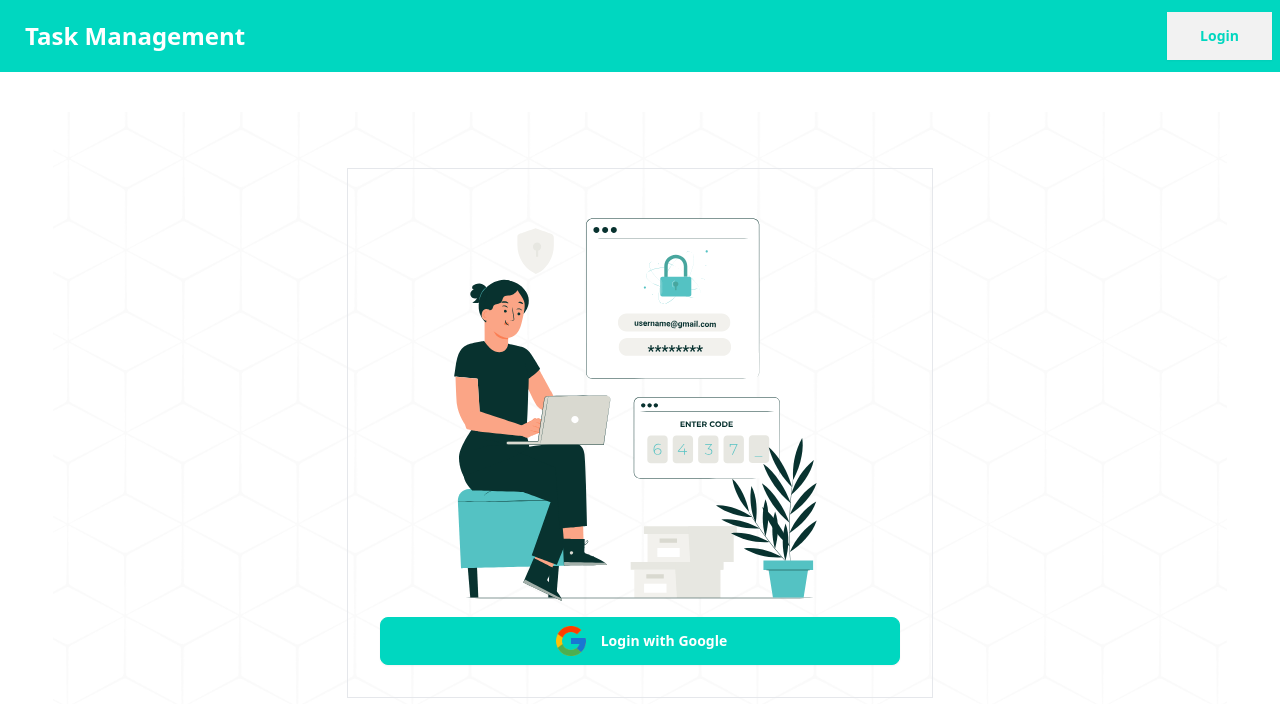
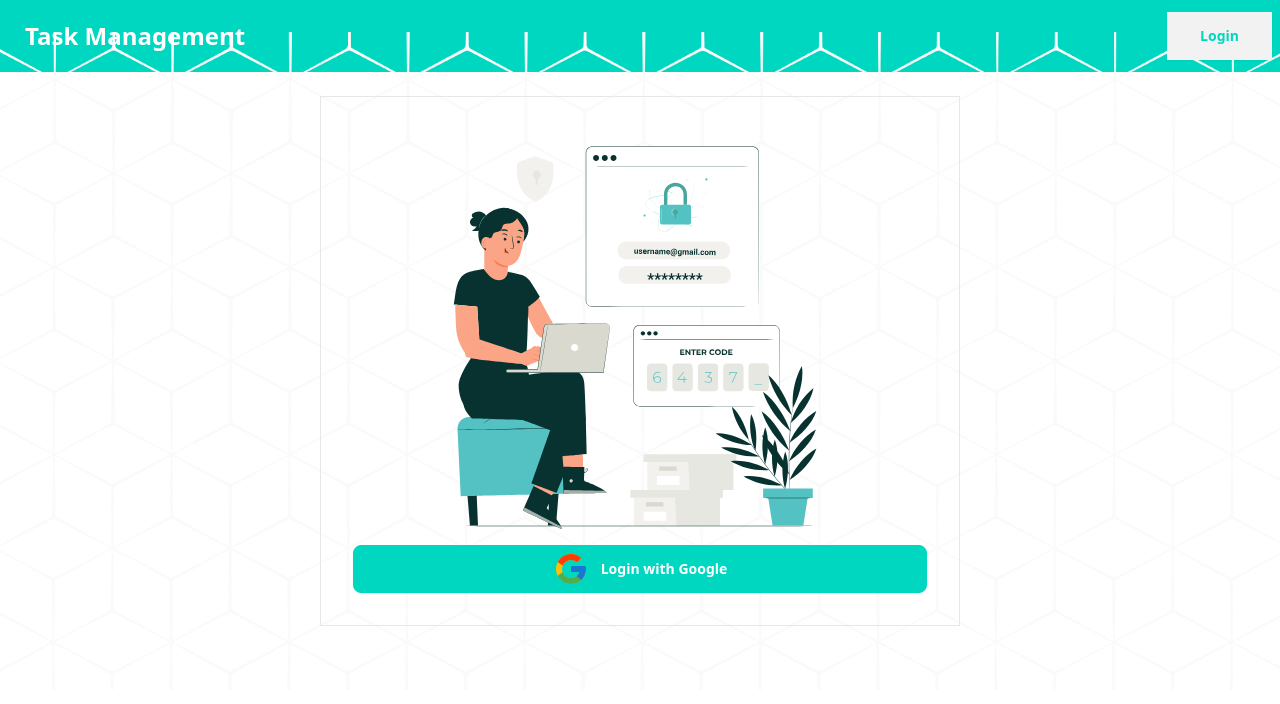
Before and after one commit to nurmahammadmondol/Task-Management-Application, a React app: page /login in a window 1280 px wide. Shown: the top 704 px of the page. Built offline with nearby package versions, Linux system fonts and the light colour scheme; no server answers; the HTML template or start-up script is replaced by a standard one.

Commit message:
added readme file

```diff
--- a/src/Components/AddedTasks.jsx
+++ b/src/Components/AddedTasks.jsx
@@ -50,7 +50,7 @@ const AddedTasks = () => {
   };
 
   return (
-    <div className="mb-10">
+    <div className="mt-10 w-11/12 mx-auto">
       <h5 className="text-center text-2xl font-semibold text-teal-400 flex justify-center items-center gap-1">
         <span>Added a New Task......</span>
         <ClipboardPlus />
--- a/src/Components/TaskBoard.jsx
+++ b/src/Components/TaskBoard.jsx
@@ -162,7 +162,7 @@ const TaskBoard = () => {
 
   return (
     <DragDropContext onDragEnd={handleDragEnd}>
-      <div className="grid grid-cols-1 md:grid-cols-2 gap-10">
+      <div className="grid grid-cols-1 md:grid-cols-2 gap-10 w-11/12 mx-auto py-10">
         {Object.entries(formattedTasks).map(([columnId, columnTasks]) => (
           <Droppable key={columnId} droppableId={columnId}>
             {provided => (
--- a/src/Components/UpdateTask.jsx
+++ b/src/Components/UpdateTask.jsx
@@ -45,7 +45,7 @@ const UpdateTask = () => {
   };
 
   return (
-    <div className="lg:w-2/3 mx-auto">
+    <div className="lg:w-2/3 mx-auto py-10">
       <h5 className="text-center text-2xl font-semibold  mb-5 md:mb-10">
         Update Task......
       </h5>
--- a/src/Home/Home.jsx
+++ b/src/Home/Home.jsx
@@ -1,13 +1,20 @@
 import React from 'react';
 import Navbar from '../Header/Navbar';
 import { Outlet } from 'react-router-dom';
+import Bg_image from '../assets/Image/bg.png';
 
 const Home = () => {
   return (
     <div>
       <Navbar></Navbar>
 
-      <div className="w-11/12 mx-auto my-20">
+      <div
+        style={{
+          backgroundImage: `url(${Bg_image})`,
+          backgroundSize: 'cover',
+          backgroundPosition: 'center',
+        }}
+      >
         <Outlet></Outlet>
       </div>
     </div>
--- a/src/Pages/Dashboard.jsx
+++ b/src/Pages/Dashboard.jsx
@@ -9,7 +9,7 @@ const Dashboard = () => {
   return (
     <div>
       {openAddFrom && (
-        <div className="-mt-10">
+        <div className="">
           <AddedTasks></AddedTasks>
         </div>
       )}
--- a/src/Pages/HomePage.jsx
+++ b/src/Pages/HomePage.jsx
@@ -1,10 +1,24 @@
 import { ArrowBigRightDash } from 'lucide-react';
-import React from 'react';
+import React, { useContext } from 'react';
 import { Link } from 'react-router-dom';
+import { authContext } from '../Context/AuthProvider';
 
 const HomePage = () => {
+  const { user } = useContext(authContext);
+
   return (
     <div className="min-h-screen flex items-center justify-center">
+      {user ? (
+        <Link to="/dashboard">
+          <button className="flex items-center gap-2 font-bold btn btn-outline text-teal-400 ">
+            <span>
+              If you already have an account logged in, go to the dashboard,
+              otherwise log in.
+            </span>
+            <ArrowBigRightDash></ArrowBigRightDash>
+          </button>
+        </Link>
+      ) : (
         <Link to="/login">
           <button className="flex items-center gap-2 font-bold btn btn-outline text-teal-400 ">
             <span>
@@ -14,6 +28,7 @@ const HomePage = () => {
             <ArrowBigRightDash></ArrowBigRightDash>
           </button>
         </Link>
+      )}
     </div>
   );
 };
--- a/src/Pages/LoginPage.jsx
+++ b/src/Pages/LoginPage.jsx
@@ -28,7 +28,7 @@ const LoginPage = () => {
         backgroundSize: 'cover',
         backgroundPosition: 'center',
       }}
-      className="-my-10 py-14"
+      className="-my-10 py-16"
     >
       <div className="card-body md:w-1/2 mx-auto border">
         <div className="h-[400px]">
```
Also changed, not shown: 2 other files (tests, documents, lock files or other folders). Lines whose indentation alone changed are shown as unchanged.
